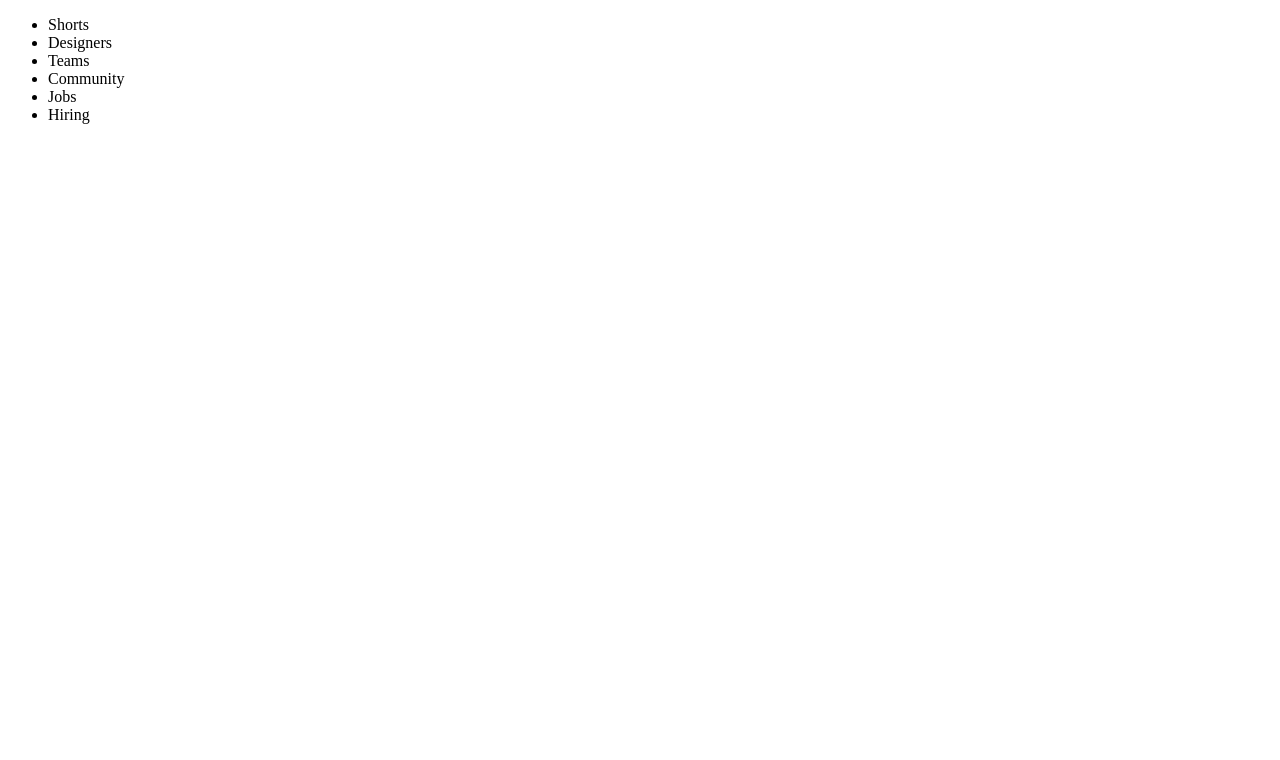
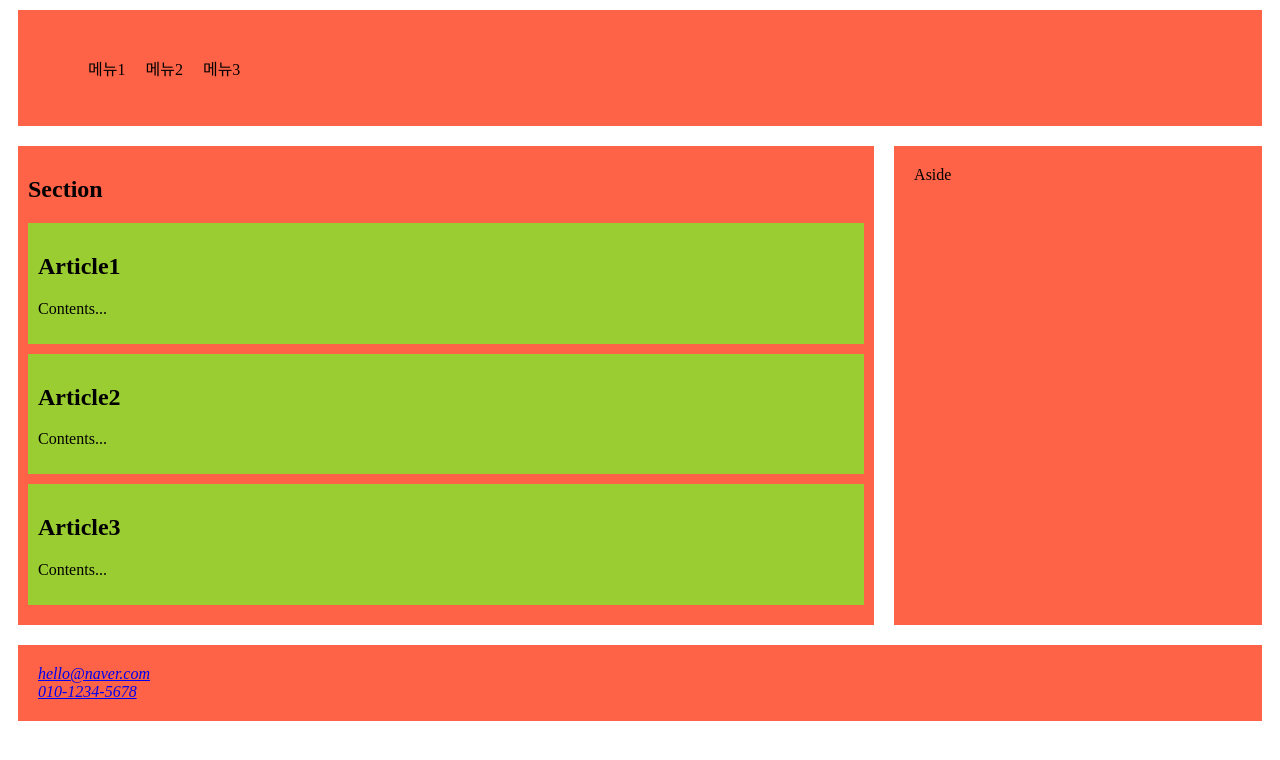
Before and after one commit to wlrhkd49/html-css, a plain HTML site: page html/콘텐츠구분&문자콘텐츠/index.html in a window 1280 px wide. Drawn offline with Linux system fonts and the light colour scheme.

Commit message:
콘텐츠 구분 예제

```diff
--- a/html/콘텐츠구분&문자콘텐츠/index.html
+++ b/html/콘텐츠구분&문자콘텐츠/index.html
@@ -2,21 +2,46 @@
 <html lang="ko">
 <head>
     <meta charset="UTF-8">
-    <title>HTML Elements</title>
+    <title>콘텐츠 구분 예제</title>
+    <link rel="stylesheet" href="./main.css">
 </head>
 <body>
     <header>
         <nav>
-            <!--ul: 순서없는 목록, li: list item-->
             <ul>
-                <li>Shorts</li>
-                <li>Designers</li>
-                <li>Teams</li>
-                <li>Community</li>
-                <li>Jobs</li>
-                <li>Hiring</li>
+                <li>메뉴1</li>
+                <li>메뉴2</li>
+                <li>메뉴3</li>
             </ul>
         </nav>
     </header>
+
+    <main>
+        <section>
+            <h1>Section</h1>
+            <article>
+                <h2>Article1</h2>
+                <p>Contents...</p>
+            </article>
+            <article>
+                <h2>Article2</h2>
+                <p>Contents...</p>
+            </article>
+            <article>
+                <h2>Article3</h2>
+                <p>Contents...</p>
+            </article>
+        </section>
+        <aside>
+            Aside
+        </aside>
+    </main>
+
+    <footer>
+        <address>
+            <a href="mailto:hello@naver.com">hello@naver.com</a>
+            <a href="tel:+8201012345678">010-1234-5678</a>
+        </address>
+    </footer>
 </body>
 </html>
--- /dev/null
+++ b/html/콘텐츠구분&문자콘텐츠/main.css
@@ -0,0 +1,71 @@
+header{
+    background: tomato;
+    margin: 10px;
+    padding: 20px;
+}
+
+header nav {
+
+}
+
+header nav ul {
+    display: flex; /*수평*/
+}
+
+header nav ul li {
+    list-style: none;
+    margin: 10px;
+}
+
+main {
+    display: flex;
+}
+
+section {
+    width: 70%;
+    background: tomato;
+    margin: 10px;
+    padding: 10px;
+    box-sizing: border-box;
+}
+
+section h1 {
+
+}
+
+article {
+    background: yellowgreen;
+    margin-bottom: 10px;
+    padding: 10px;
+}
+
+article h2 {
+
+}
+
+article p {
+
+}
+
+aside {
+    width: 30%;
+    background: tomato;
+    margin: 10px;
+    padding: 20px;
+    box-sizing: border-box;
+}
+
+footer {
+    background: tomato;
+    margin: 10px;
+    padding: 20px;
+}
+
+footer address {
+
+}
+
+/*a태그는 기본적으로 인라인*/
+footer address a {
+    display: block;
+}
```
Also changed, not shown: 1 other file.
